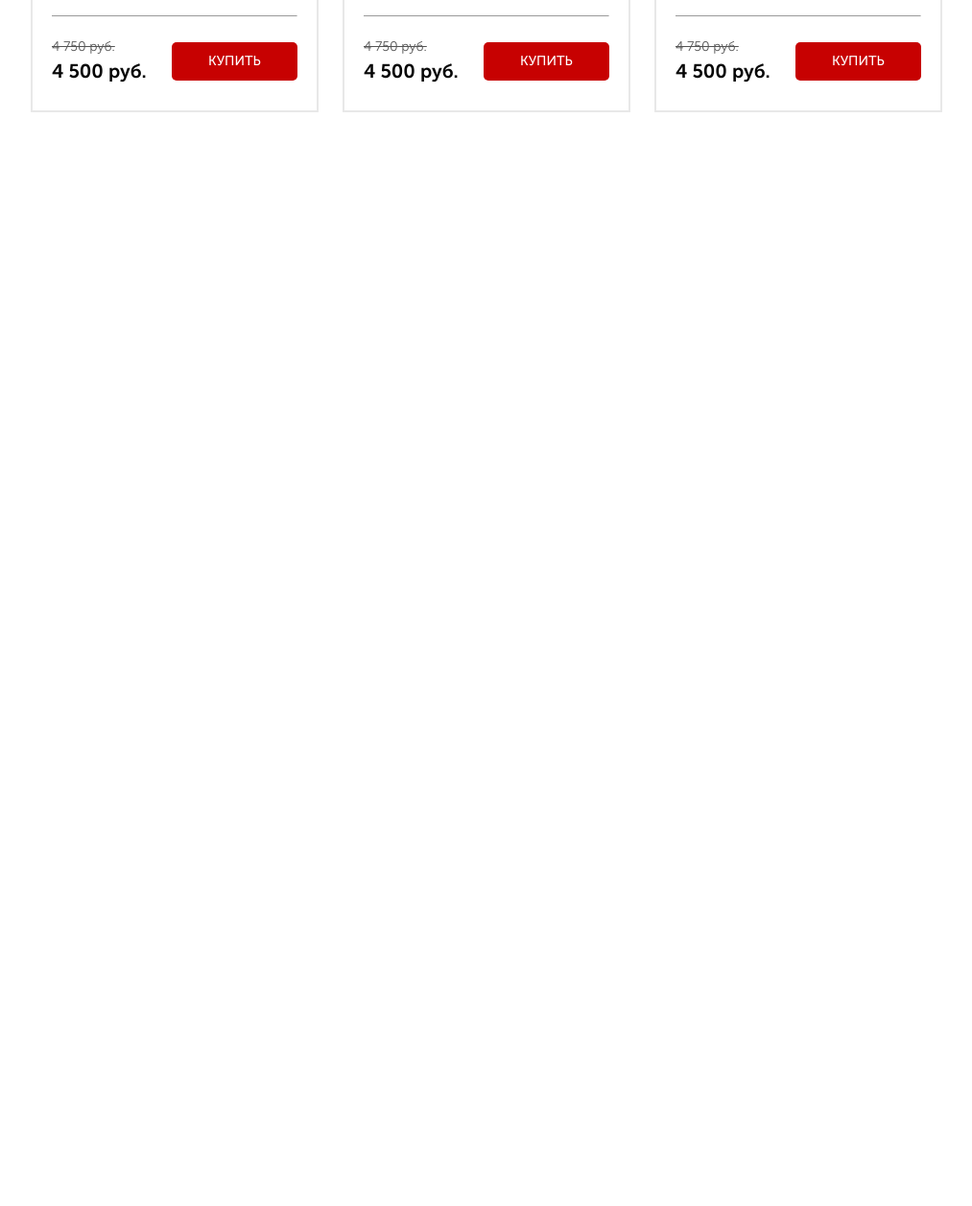
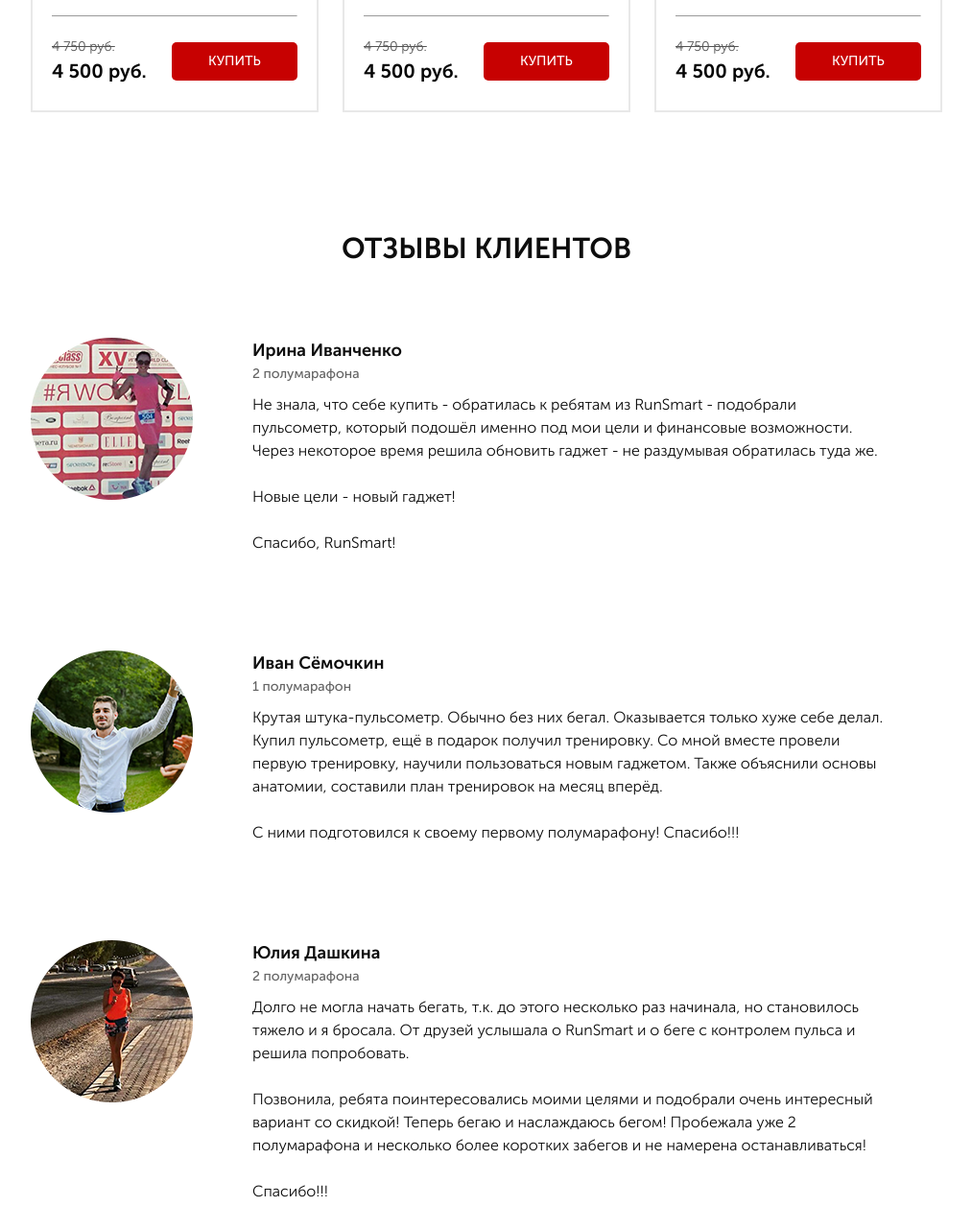
Before and after one commit to konstantin-shurakov/pulse, a website: page src/index.html in a window 1280 px wide. Shown: the part 3753-5010 px from the top of the page at 96% size, without its empty margins (133-1146 px from the left). Before the commit the page ends 3990 px from the top, so only its background shows below. Drawn offline with nearby package versions, Linux system fonts and the light colour scheme.

Commit message:
add-feedbacks

```diff
--- a/src/index.html
+++ b/src/index.html
@@ -390,6 +390,51 @@
         </div>
     </section>
 
+    <section class="feed">
+        <div class="container">
+            <h2 class="title">отзывы клиентов</h2>
+            <div class="feed__item">
+                <img src="img/feed_1.png" alt="Ирина Иванченко" class="feed__img">
+                <div class="feed__text">
+                    <div class="feed__subtitle">Ирина Иванченко</div>
+                    <div class="feed__count">2 полумарафона</div>
+                    <div class="feed__descr">Не знала, что себе купить - обратилась к ребятам из RunSmart - подобрали пульсометр, который подошёл именно под мои цели и финансовые возможности.
+                    Через некоторое время решила обновить гаджет - не раздумывая обратилась туда же.
+                    <br><br>
+                    Новые цели - новый гаджет!
+                    <br><br>
+                    Спасибо, RunSmart!
+                    </div>
+                </div>
+            </div>
+            <div class="feed__item">
+                <img src="img/feed_2.png" alt="Иван Сёмочкин" class="feed__img">
+                <div class="feed__text">
+                    <div class="feed__subtitle">Иван Сёмочкин</div>
+                    <div class="feed__count">1 полумарафон</div>
+                    <div class="feed__descr">Крутая штука-пульсометр. Обычно без них бегал. Оказывается только хуже себе делал.
+                    Купил пульсометр, ещё в подарок получил тренировку. Со мной вместе провели первую тренировку, научили пользоваться новым гаджетом. Также объяснили основы анатомии, составили план тренировок на месяц вперёд.
+                    <br><br>
+                    С ними подготовился к своему первому полумарафону! Спасибо!!!
+                    </div>
+                </div>
+            </div>
+            <div class="feed__item">
+                <img src="img/feed_3.png" alt="Юлия Дашкина" class="feed__img">
+                <div class="feed__text">
+                    <div class="feed__subtitle">Юлия Дашкина</div>
+                    <div class="feed__count">2 полумарафона</div>
+                    <div class="feed__descr">Долго не могла начать бегать, т.к. до этого несколько раз начинала, но становилось тяжело и я бросала. От друзей услышала о RunSmart и о беге с контролем пульса и решила попробовать.
+                    <br><br>
+                    Позвонила, ребята поинтересовались моими целями и подобрали очень интересный вариант со скидкой! Теперь бегаю и наслаждаюсь бегом! Пробежала уже 2 полумарафона и несколько более коротких забегов и не намерена останавливаться!
+                    <br><br>
+                    Спасибо!!!
+                    </div>
+                </div>
+            </div>
+        </div>
+    </section>
+
     <script type="text/javascript" src="https://code.jquery.com/jquery-1.11.0.min.js"></script>
     <script type="text/javascript" src="https://code.jquery.com/jquery-migrate-1.2.1.min.js"></script>
     <script src="https://cdnjs.cloudflare.com/ajax/libs/tiny-slider/2.9.2/min/tiny-slider.js"></script>
--- /dev/null
+++ b/src/sass/blocks/_feeds.scss
@@ -0,0 +1,41 @@
+.feed {
+    padding-bottom: 71px;
+
+    &__item {
+        display: flex;
+        margin-top: 100px;
+
+        &:nth-child(2) {
+            margin-top: 70px;
+        }
+    }
+
+    &__img {
+        width: 169px;
+        height: 169px;
+    }
+
+    &__text {
+        margin-left: 62px;
+        padding-right: 60px;
+    }
+
+    &__subtitle {
+        color: #0d0d0d;
+        font-size: 18px;
+        font-weight: 700;
+    }
+
+    &__count {
+        color: #646464;
+        font-size: 14px;
+        font-weight: 500;
+    }
+
+    &__descr {
+        color: #0d0d0d;
+        font-size: 16px;
+        font-weight: 300;
+        margin-top: 10px;
+    }
+}
--- a/src/sass/style.scss
+++ b/src/sass/style.scss
@@ -19,3 +19,4 @@
 @import 'blocks/forms';
 @import 'blocks/carousel';
 @import 'blocks/catalog';
+@import 'blocks/feeds';
```
Also changed, not shown: src/css/style.min.css.
